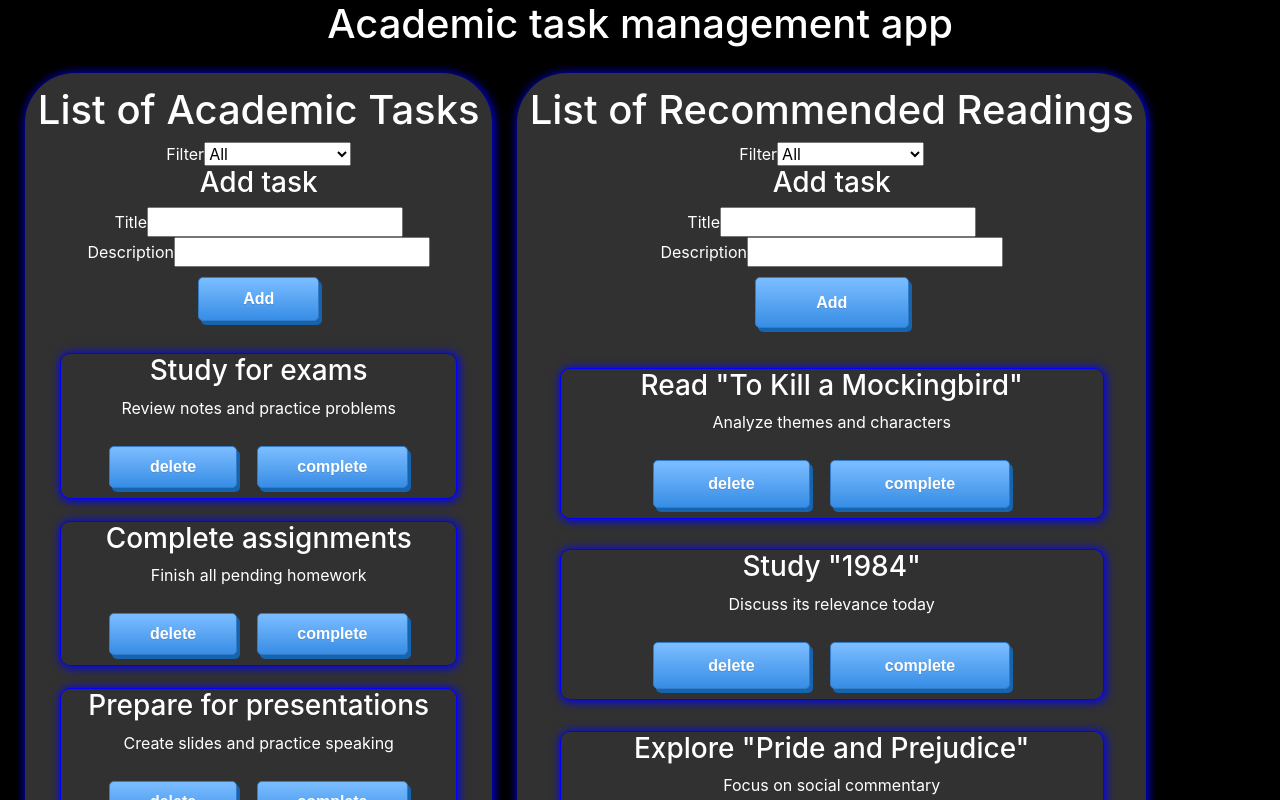
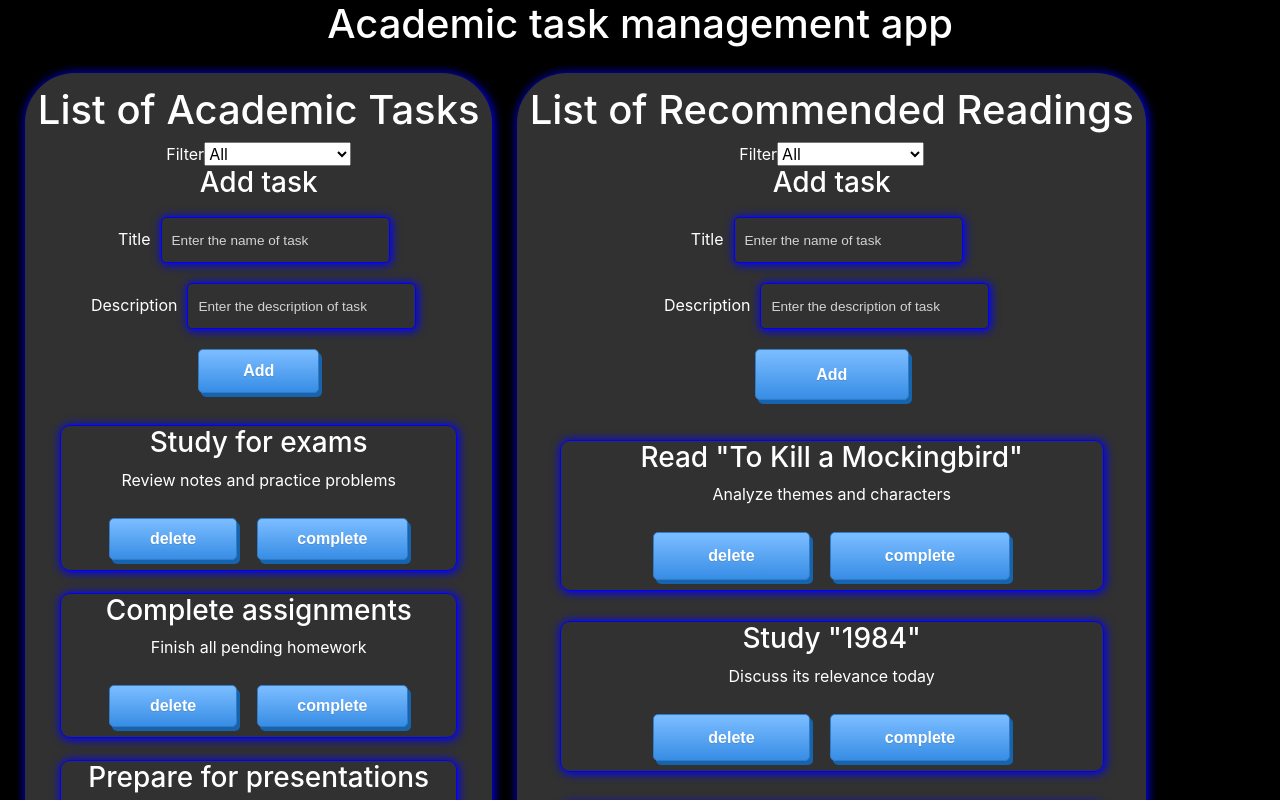
Before and after one commit to SaaDeDD1neHab1b/Digital-portfolio, a React (Create React App) app: page / in a window 1280 px wide. Shown: the top 800 px of the page. Built offline with nearby package versions, Linux system fonts and the light colour scheme; the HTML template or start-up script is replaced by a standard one.

Commit message:
Style v2

```diff
--- a/src/App.css
+++ b/src/App.css
@@ -61,3 +61,26 @@ body {
 .center {
   text-align: center;
 }
+
+input {
+  background-color: rgb(49, 49, 49);
+  color: white;
+  border: 1px solid blue;
+  border-radius: 5px;
+  padding: 10px;
+  margin: 10px;
+  box-shadow: 1px 1px 10px 1px blue;
+  font-family: Arial;
+  font-size: 100%;
+}
+
+input::placeholder {
+  color: lightgray;
+  font-size: 85%;
+}
+
+input:focus {
+  outline: none;
+  border: 1px solid blue;
+  box-shadow: 0 0 5px blue;
+}
--- a/src/Compenents/TaskList.js
+++ b/src/Compenents/TaskList.js
@@ -38,6 +38,15 @@ const Tasklist = ({name, templateTasks}) => {
         let lastId = getLastId()
         setTasks([...tasks, { id: lastId, title: title, desc: desc, completed: false }]);
         templateTasks = [...tasks, { id: lastId, title: title, desc: desc, completed: false }]
+        taskAlert(title)
+    }
+
+    /**
+     * Alerts the user that the task has been created
+     */
+
+    function taskAlert(name) {
+        alert("Created the task with name: " + name)
     }
 
     /**
@@ -79,6 +88,8 @@ const Tasklist = ({name, templateTasks}) => {
         setTasks([...tasks])
     }
 
+
+
     return (
         <>
         <div className='list'>
@@ -93,10 +104,10 @@ const Tasklist = ({name, templateTasks}) => {
             <h3>Add task</h3>
 
             <label for="title">Title</label>
-            <input id="title" value={title} onChange={e => setTitle(e.target.value)} />
+            <input id="title" value={title} placeholder='Enter the name of task' onChange={e => setTitle(e.target.value)} />
             <br />
             <label for="desc">Description</label>
-            <input id="desc" value={desc} onChange={e => setDesc(e.target.value)} />
+            <input id="desc" value={desc} placeholder='Enter the description of task' onChange={e => setDesc(e.target.value)} />
             <br />
             <button className="myButton" onClick={addTask}>Add</button>
             <br />
```
